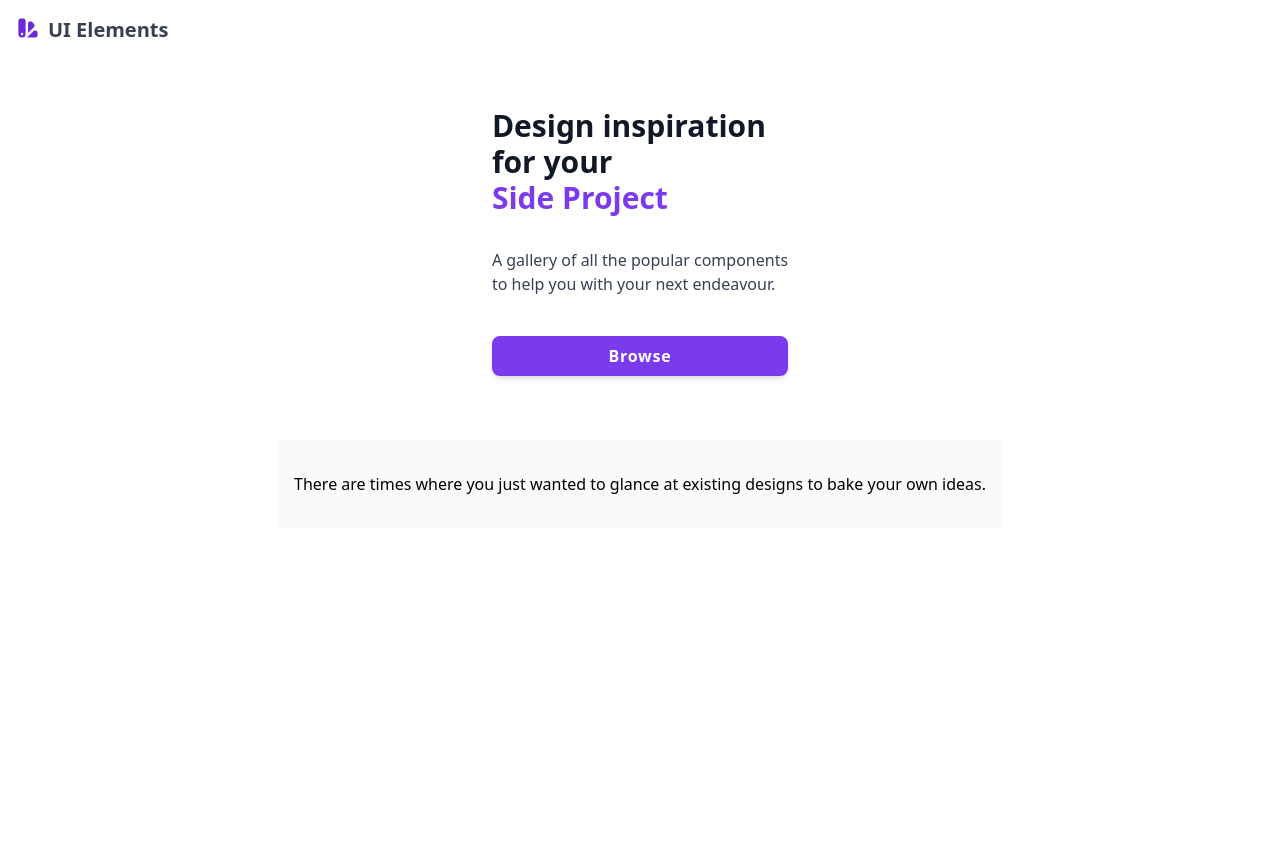
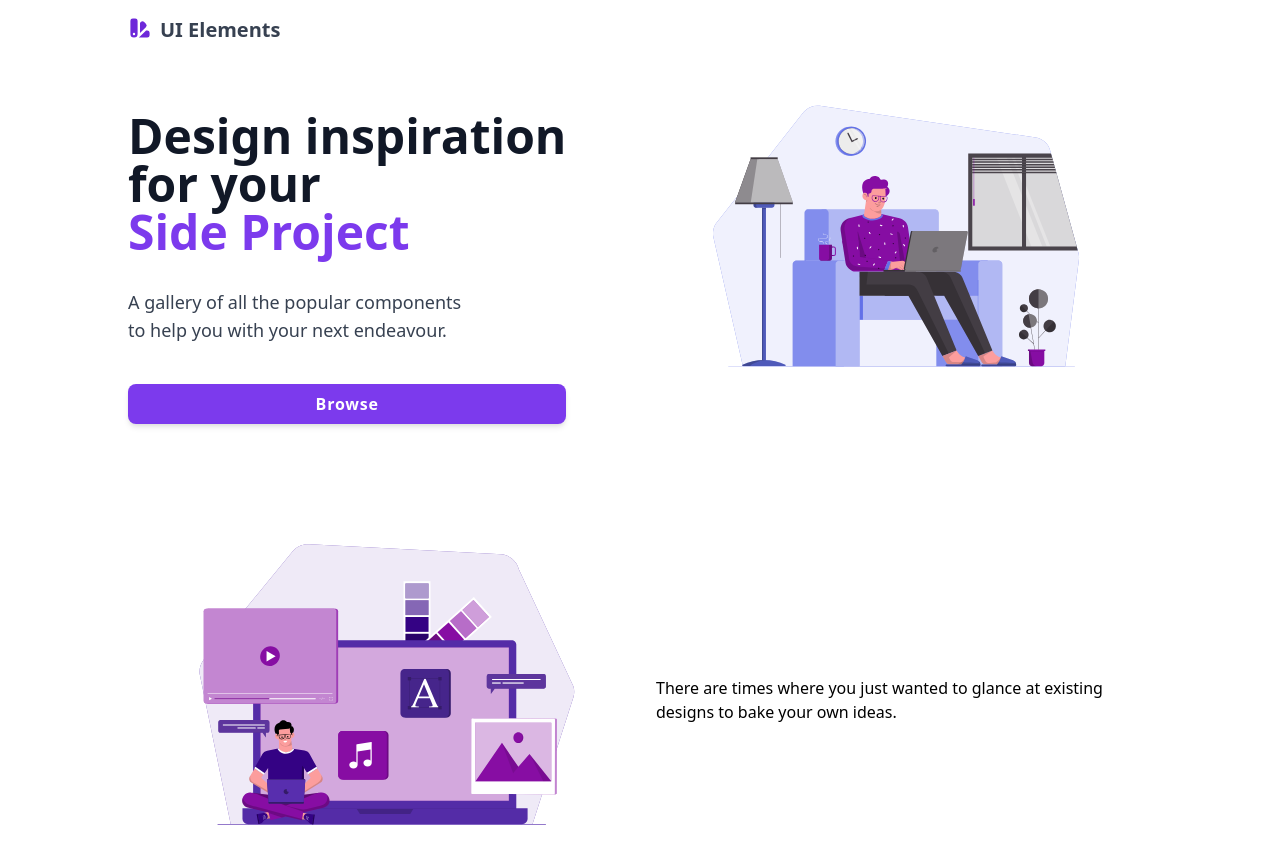
Before and after one commit to Dineshs91/ui-elements, a React (Create React App) app: page / in a window 1280 px wide. Before the commit the page ends 800 px from the top, so only its background shows below. Built offline with nearby package versions, Linux system fonts and the light colour scheme.

Commit message:
Update landing page

```diff
--- a/src/elements/landing.js
+++ b/src/elements/landing.js
@@ -1,5 +1,7 @@
 import { useEffect, useState } from "react";
 import { ColorSwatchIcon } from '@heroicons/react/solid';
+import img from '../images/static-website.svg';
+import multimediaImg from '../images/multimedia.svg';
 
 export default function Home() {
   const headingWords = [
@@ -25,23 +27,28 @@ export default function Home() {
   })
 
   return (
-    <div className="mt-4">
-      <div className="flex mx-4 text-purple-700">
+    <div className="mt-4 md:max-w-xl lg:max-w-3xl xl:max-w-5xl md:mx-auto">
+      <div className="flex mx-4 md:mx-0 text-purple-700">
         <ColorSwatchIcon className="h-6 w-6 text-left"></ColorSwatchIcon>
         <p className="ml-2 text-xl font-semibold text-gray-700">UI Elements</p>
       </div>
-      <div className="flex flex-col items-center justify-center">
-        <section className="mt-16">
-          <h1 className="font-bold text-3xl text-gray-900">Design inspiration <br/> for your <br/> <span className="text-purple-600 transition delay-100">{headingWords[headingWordIndex]}</span></h1>
-          <h2 className="mt-8 text-base text-left text-gray-700">
-            A gallery of all the popular components <br/> to help you with your next endeavour.
-          </h2>
-          <button className="cursor-pointer mt-10 p-2 font-bold tracking-wider rounded-lg bg-purple-600 shadow-md hover:bg-purple-700 transition delay-100 text-white w-full">
-            <a href="/home">Browse</a>
-          </button>
+      <div className="flex flex-col md:flex-row items-center justify-center">
+        <section className="flex mt-16 md:w-1/2">
+          <div>
+            <h1 className="font-bold text-3xl lg:text-4xl xl:text-5xl text-gray-900">Design inspiration <br/> for your <br/> <span className="text-purple-600 transition delay-100">{headingWords[headingWordIndex]}</span></h1>
+            <h2 className="mt-8 text-base xl:text-lg text-left text-gray-700">
+              A gallery of all the popular components <br/> to help you with your next endeavour.
+            </h2>
+            <button className="cursor-pointer mt-10 p-2 font-bold tracking-wider rounded-lg bg-purple-600 shadow-md hover:bg-purple-700 transition delay-100 text-white w-full">
+              <a href="/home">Browse</a>
+            </button>
+          </div>
         </section>
-
-        <section className="mt-16 px-4 py-8 bg-gray-50">
+        <img className="mt-8 w-full md:mt-0 md:w-1/2" src={img}></img>
+      </div>
+      <div className="flex flex-col-reverse md:mt-12 md:flex-row items-center justify-center">
+        <img className="w-1/2" src={multimediaImg}></img>
+        <section className="mt-16 md:w-1/2 px-4 bg-gray-50 md:bg-white">
           There are times where you just wanted to glance at existing designs to bake your own ideas.
         </section>
       </div>
```
